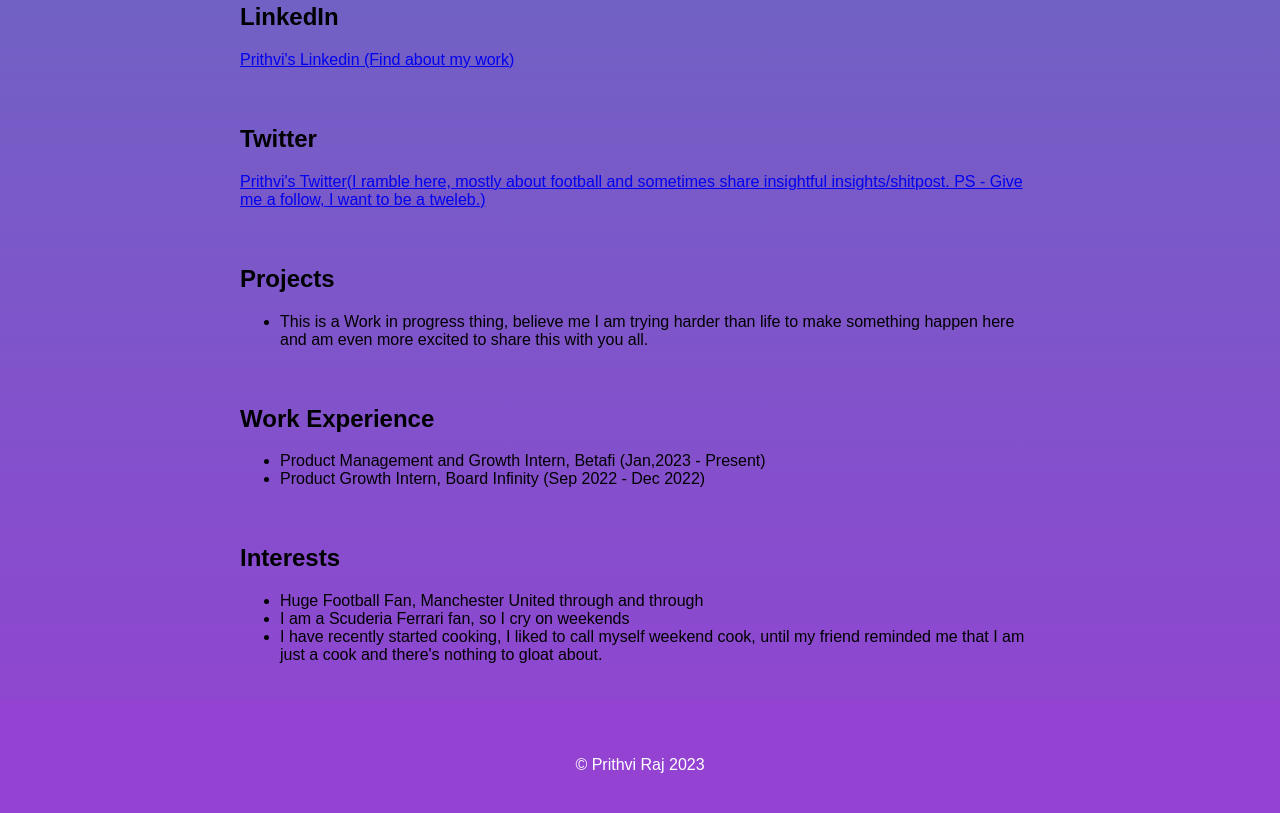
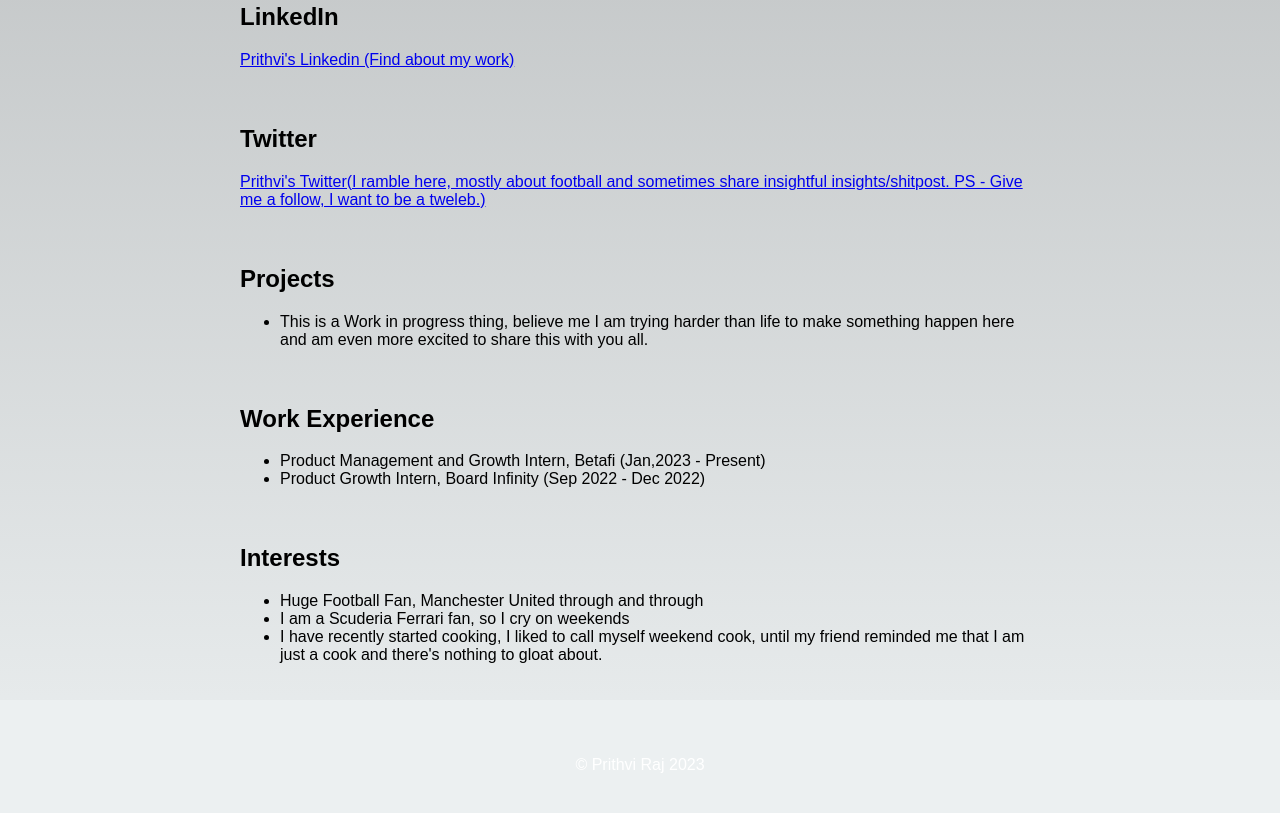
Before and after one commit to prithvi455/Prithvi-s-Turf, a plain HTML site: page index.html in a window 1280 px wide. Shown: the part 450-1263 px from the top of the page. Drawn offline with Linux system fonts and the light colour scheme.

Commit message:
Update style.css

```diff
--- a/style.css
+++ b/style.css
@@ -2,7 +2,7 @@ body {
   font-family: Arial, sans-serif;
   margin: 0;
   padding: 0;
-  background: linear-gradient(to bottom, #5f72bd, #9342d2);
+  background: linear-gradient(to bottom, #B3B6B7, #ECF0F1 );
   background-repeat: no-repeat;
   background-size: cover;
 }
@@ -52,7 +52,7 @@ section h2 {
 }
 
 footer {
-  background-color:#9342d2;
+  background-color:#ECF0F1;
   color: #fff;
   padding: 20px;
   text-align: center;
```
